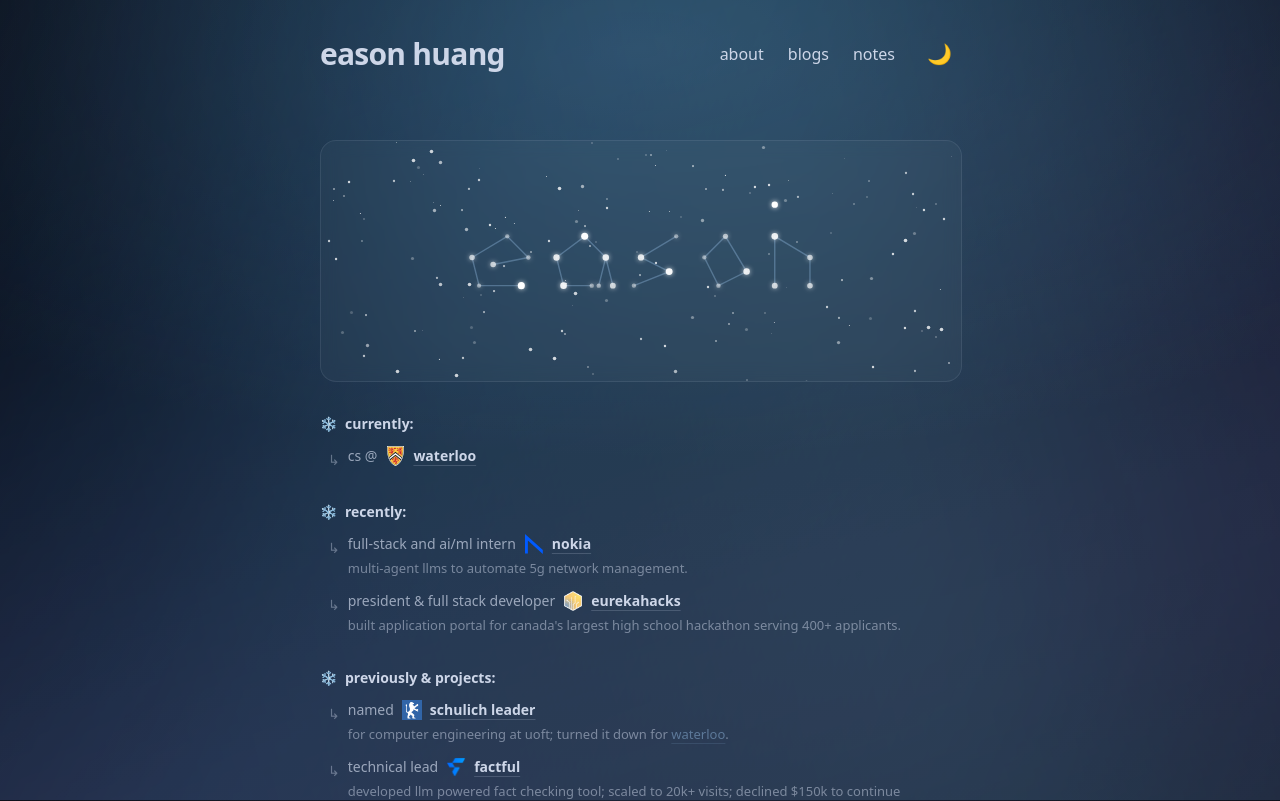
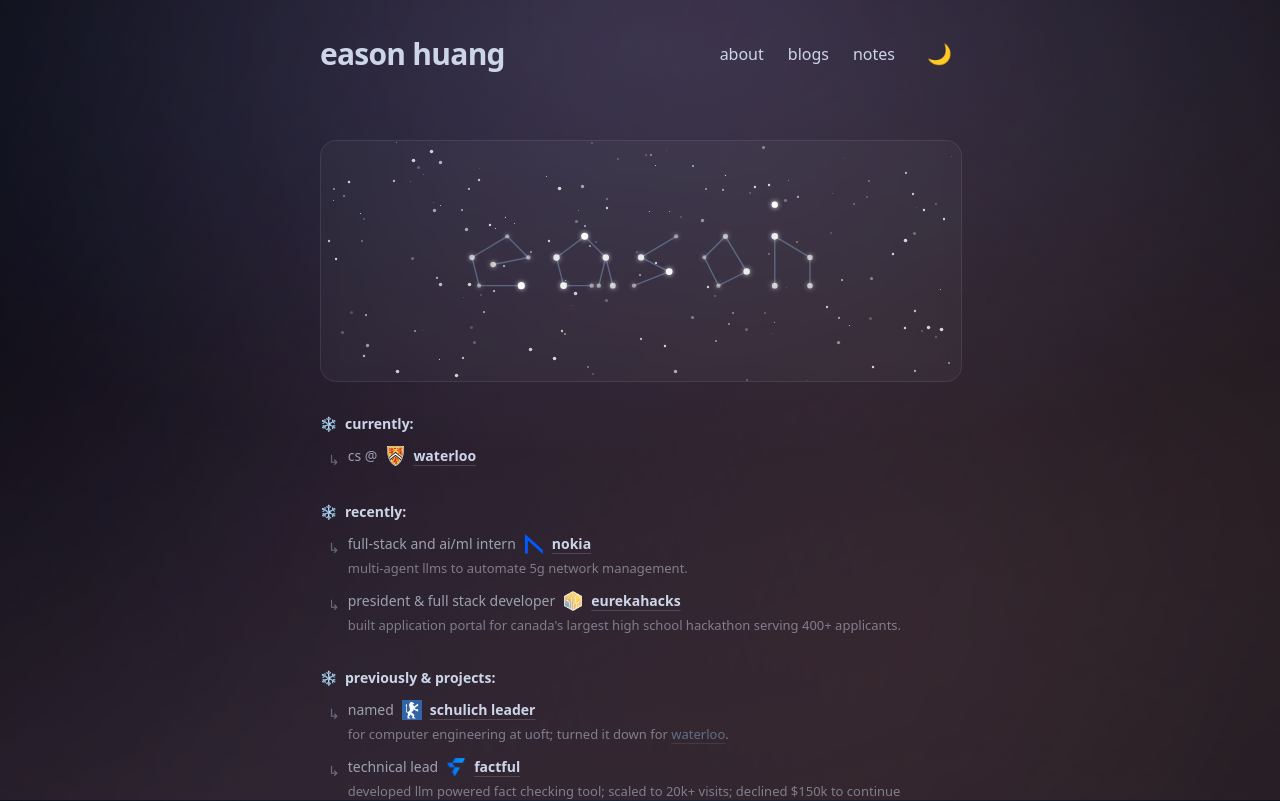
Before and after one commit to GuyOnWifi/personal-website, a Next.js app: page / in a window 1280 px wide. Shown: the top 801 px of the page. Built offline with nearby package versions, Linux system fonts and the light colour scheme.

Commit message:
feat(theme): rework starlight as pre-dawn transition into sunrise

```diff
--- a/app/globals.css
+++ b/app/globals.css
@@ -17,7 +17,7 @@
 [data-theme="sunset"]   { --background: #ffb778; --foreground: #43221a; --accent: #e0531f; }
 [data-theme="twilight"] { --background: #5b2f7a; --foreground: #f1e3d4; --accent: #f0894e; }
 [data-theme="moonlight"]{ --background: #080a12; --foreground: #cdd6e8; --accent: #8fb6dd; }
-[data-theme="starlight"]{ --background: #114e86; --foreground: #dfeefb; --accent: #54c5f2; }
+[data-theme="starlight"]{ --background: #241a3a; --foreground: #f3e9ef; --accent: #cf9088; }
 
 @theme inline {
   --color-background: var(--background);
@@ -55,7 +55,7 @@ body {
   background: linear-gradient(
     115deg,
     transparent 18%,
-    rgba(60, 160, 235, 0.55) 45%,
+    rgba(120, 84, 148, 0.42) 45%,
     transparent 72%
   );
   animation: aurora-drift-1 15s ease-in-out infinite alternate;
@@ -65,7 +65,7 @@ body {
   background: linear-gradient(
     72deg,
     transparent 28%,
-    rgba(84, 197, 242, 0.5) 55%,
+    rgba(178, 102, 118, 0.36) 55%,
     transparent 82%
   );
   animation: aurora-drift-2 21s ease-in-out infinite alternate;
@@ -75,7 +75,7 @@ body {
   background: linear-gradient(
     158deg,
     transparent 32%,
-    rgba(132, 110, 235, 0.45) 60%,
+    rgba(196, 132, 110, 0.32) 60%,
     transparent 88%
   );
   animation: aurora-drift-3 27s ease-in-out infinite alternate;
--- a/components/themeCycle.ts
+++ b/components/themeCycle.ts
@@ -76,10 +76,12 @@ export const ANCHORS: Anchor[] = [
         name: "starlight",
         emoji: "🌌",
         dark: true,
-        stops: ["#050917", "#114e86", "#16275e"],
-        glow: "#4ad0ee",
-        foreground: "#dfeefb",
-        accent: "#54c5f2",
+        // pre-dawn: deep night up top fading to the first warm light at the horizon,
+        // bridging into sunrise (the next anchor on the ring).
+        stops: ["#070713", "#241a3a", "#5e3a4c"],
+        glow: "#3a2c4e",
+        foreground: "#f3e9ef",
+        accent: "#cf9088",
     },
 ];
 
```
